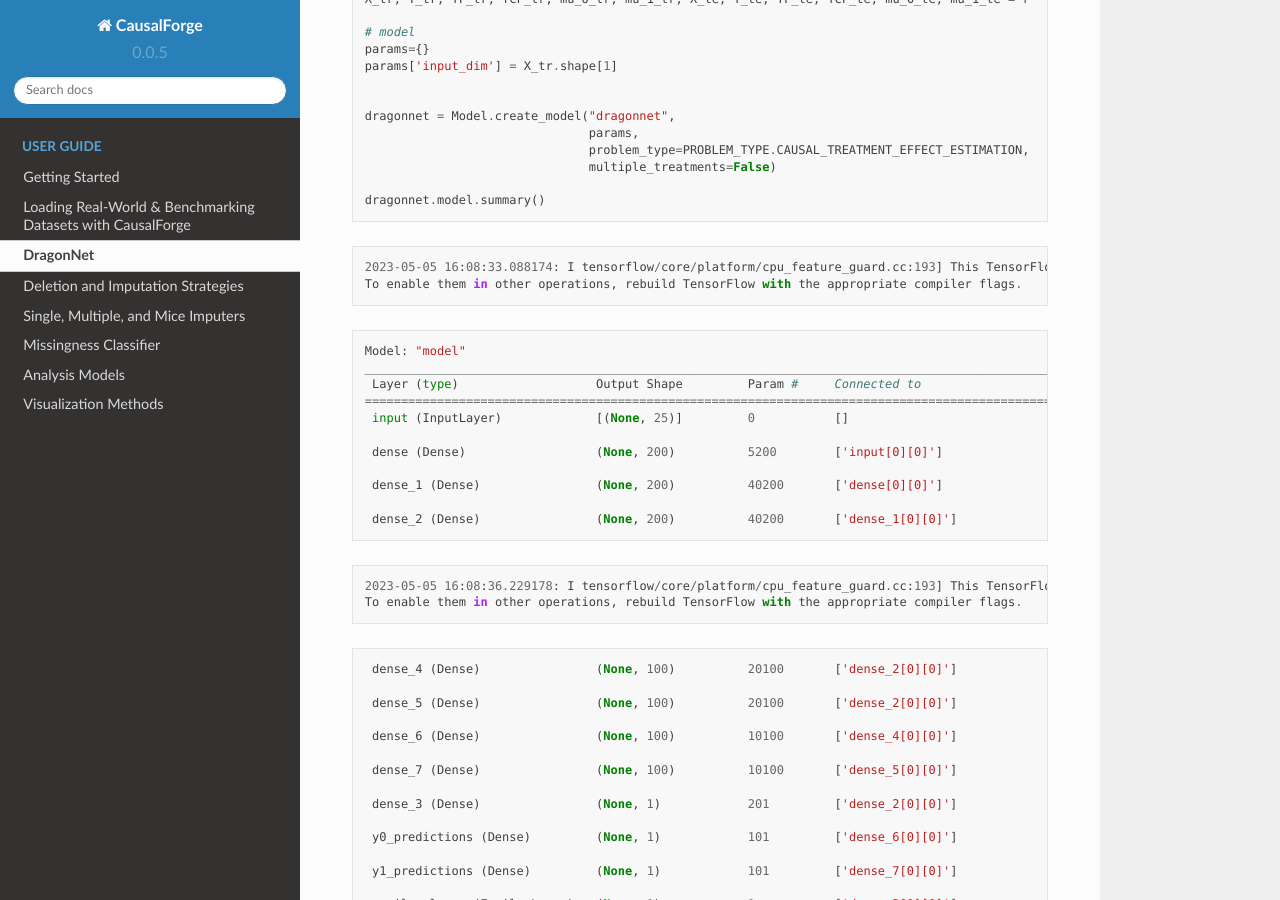
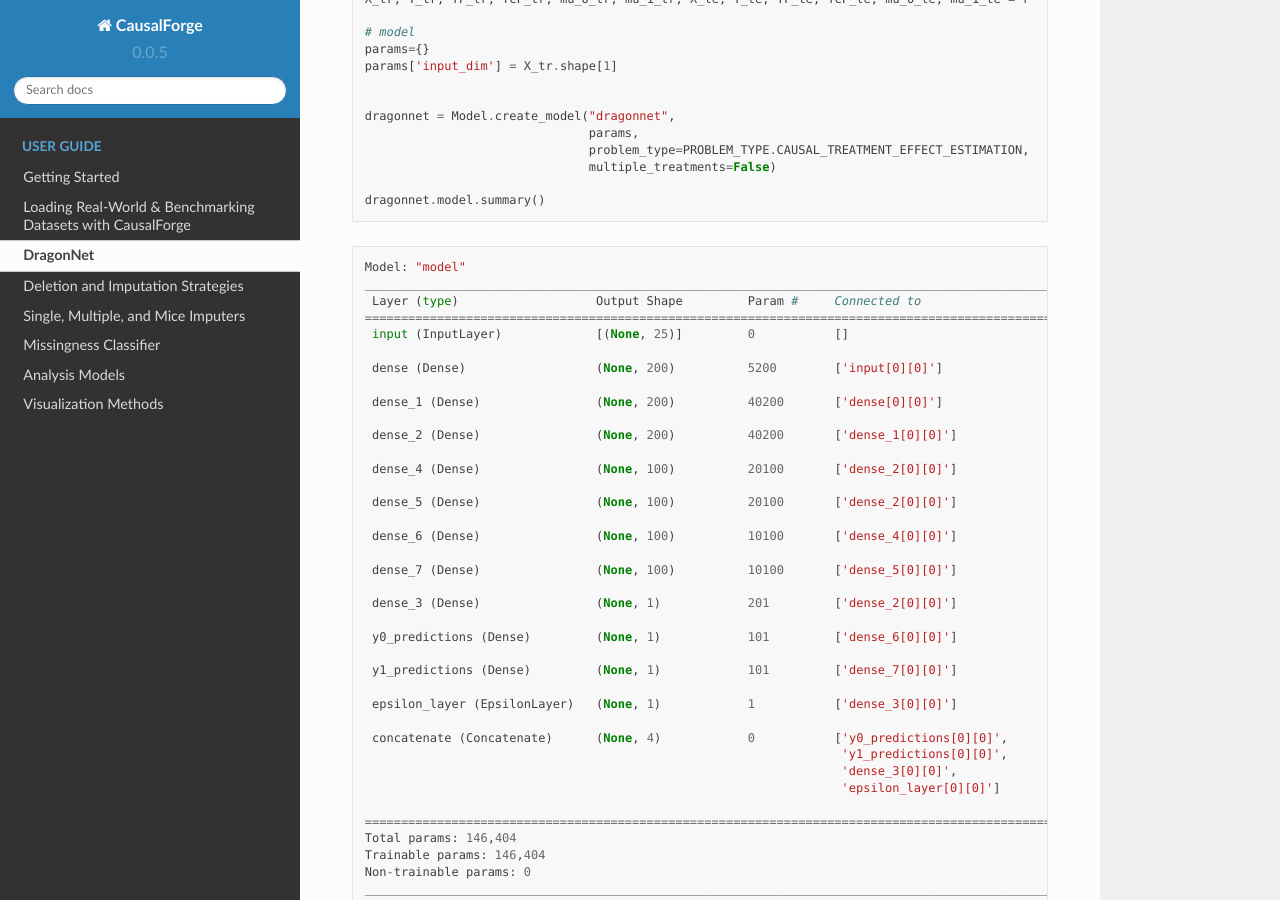
Before and after one commit to anthem-ai/causalforge, a Sphinx documentation site: the page built from docs/source/user_guide/DragonNet.rst, in a window 1280 px wide and 900 px high, scrolled down 466 px. Built offline with Sphinx 7.4.7 and the Read the Docs theme 2.0.0, drawn with Linux system fonts in a browser that asks for light colours.

Commit message:
dragonnet notebook

```diff
--- a/docs/source/user_guide/DragonNet.rst
+++ b/docs/source/user_guide/DragonNet.rst
@@ -37,12 +37,6 @@ DragonNet on IHDP
 
 .. parsed-literal::
 
-    2023-05-05 16:08:33.088174: I tensorflow/core/platform/cpu_feature_guard.cc:193] This TensorFlow binary is optimized with oneAPI Deep Neural Network Library (oneDNN) to use the following CPU instructions in performance-critical operations:  SSE4.1 SSE4.2 AVX AVX2 FMA
-    To enable them in other operations, rebuild TensorFlow with the appropriate compiler flags.
-
-
-.. parsed-literal::
-
     Model: "model"
     __________________________________________________________________________________________________
      Layer (type)                   Output Shape         Param #     Connected to
@@ -54,16 +48,6 @@ DragonNet on IHDP
      dense_1 (Dense)                (None, 200)          40200       ['dense[0][0]']
 
      dense_2 (Dense)                (None, 200)          40200       ['dense_1[0][0]']
-
-
-
-.. parsed-literal::
-
-    2023-05-05 16:08:36.229178: I tensorflow/core/platform/cpu_feature_guard.cc:193] This TensorFlow binary is optimized with oneAPI Deep Neural Network Library (oneDNN) to use the following CPU instructions in performance-critical operations:  SSE4.1 SSE4.2 AVX AVX2 FMA
-    To enable them in other operations, rebuild TensorFlow with the appropriate compiler flags.
-
-
-.. parsed-literal::
 
      dense_4 (Dense)                (None, 100)          20100       ['dense_2[0][0]']
 
@@ -133,8 +117,6 @@ DragonNet on IHDP
     Epoch 1/30
     ...
 
-.. parsed-literal::
-
     9/9 [==============================] - 2s 43ms/step - loss: 1837.5880 - regression_loss: 847.2359 - binary_classification_loss: 35.7781 - treatment_accuracy: 0.7672 - track_epsilon: 0.0607 - val_loss: 402.8440 - val_regression_loss: 140.5852 - val_binary_classification_loss: 21.5544 - val_treatment_accuracy: 0.8006 - val_track_epsilon: 0.0610 - lr: 0.0010
     Epoch 2/30
     9/9 [==============================] - 0s 7ms/step - loss: 355.1468 - regression_loss: 146.8956 - binary_classification_loss: 30.7850 - treatment_accuracy: 0.8042 - track_epsilon: 0.0616 - val_loss: 186.1139 - val_regression_loss: 57.0438 - val_binary_classification_loss: 20.9781 - val_treatment_accuracy: 0.8006 - val_track_epsilon: 0.0606 - lr: 0.0010
@@ -144,7 +126,7 @@ DragonNet on IHDP
     9/9 [==============================] - 0s 7ms/step - loss: 226.9801 - regression_loss: 90.6360 - binary_classification_loss: 29.8652 - treatment_accuracy: 0.8069 - track_epsilon: 0.0597 - val_loss: 205.2203 - val_regression_loss: 63.8470 - val_binary_classification_loss: 20.7406 - val_treatment_accuracy: 0.8006 - val_track_epsilon: 0.0594 - lr: 0.0010
     Epoch 1/100
 
-.. parsed-literal::
+    ...
 
     9/9 [==============================] - 2s 46ms/step - loss: 211.6185 - regression_loss: 84.1101 - binary_classification_loss: 29.5777 - treatment_accuracy: 0.8096 - track_epsilon: 0.0494 - val_loss: 187.8485 - val_regression_loss: 57.8545 - val_binary_classification_loss: 20.9967 - val_treatment_accuracy: 0.8006 - val_track_epsilon: 0.0354 - lr: 1.0000e-05
     Epoch 2/100
```
